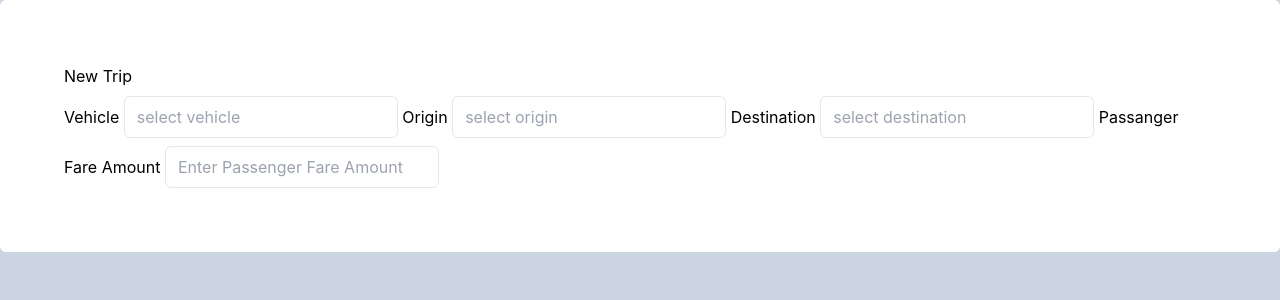
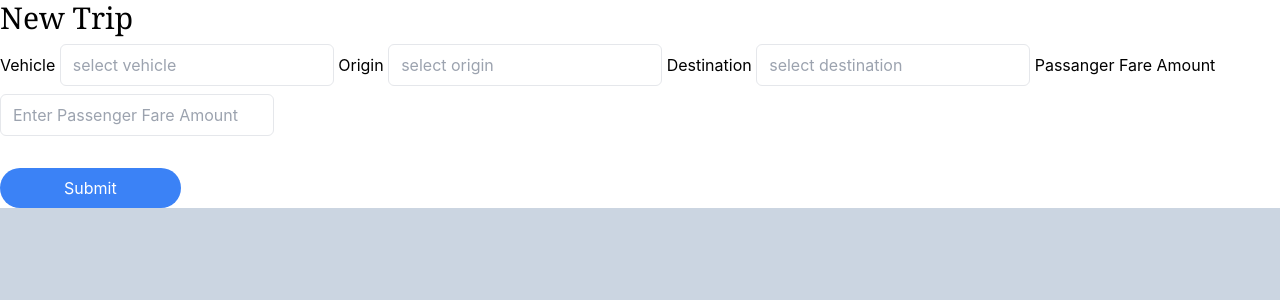
Before and after one commit to MbuviDev/matbuddy-frontend, a React (Create React App) app: page /loading in a window 1280 px wide. Shown: the top 300 px of the page. Built offline with nearby package versions, Linux system fonts and the light colour scheme.

Commit message:
react-router-dom

```diff
--- a/src/components/Dashboard/Loading.js
+++ b/src/components/Dashboard/Loading.js
@@ -1,17 +1,17 @@
 import React, { useState } from "react";
 
-function Loading () {
-    const [vehicle,setVehicle] = useState("")
-    const [origin,setOrigin] = useState("")
+function Loading() {
+  const [vehicle, setVehicle] = useState("");
+  const [origin, setOrigin] = useState("");
 
-    function handleSubmit (e) {
-        e.preventDefault()
 
+  function handleSubmit(e) {
+    e.preventDefault();
   }
 
   return (
-        <div class="justify-center bg-white rounded-md p-16">
-            <h1>New Trip</h1>
+    <div class=" bg-white  ">
+      <h1 class="text-3xl font-serif">New Trip</h1>
       <form onSubmit={handleSubmit}>
         <label> Vehicle </label>
         <input
@@ -40,21 +40,27 @@ function Loading () {
           onChange={(e) => setOrigin(e.target.value)}
         />
 
-                <label> Passanger Fare Amount  </label>
+        <label> Passanger Fare Amount </label>
         <input
           class="border  h-5 px-3 py-5 mt-2 hover:outline-none focus:outline-none focus:ring-1 focus:ring-indigo-400 rounded-md"
           type="text"
           placeholder="Enter Passenger Fare Amount"
           value={origin}
           onChange={(e) => setOrigin(e.target.value)}
+
         />
 
-
+        <div class="margin-left">
+          <button
+            type="submit"
+            class="mt-8 bg-blue-500 text-white py-2 px-16 rounded-full hover:bg-blue-700"
+          >
+            Submit
+          </button>
+        </div>
       </form>
-
-
     </div>
-    )
+  );
 }
 
-export default Loading
+export default Loading;
```
Also changed, not shown: src/App.js (line endings or trailing spaces). Lines whose indentation alone changed are shown as unchanged.
